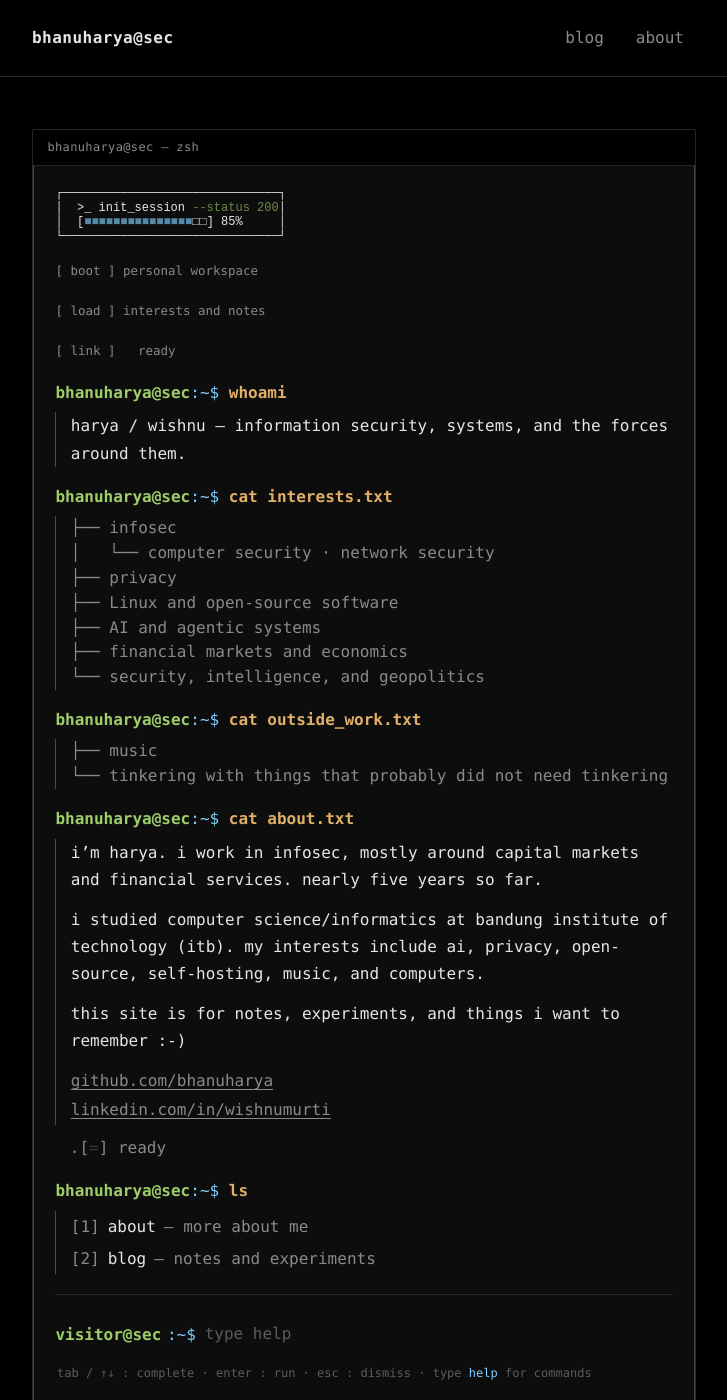
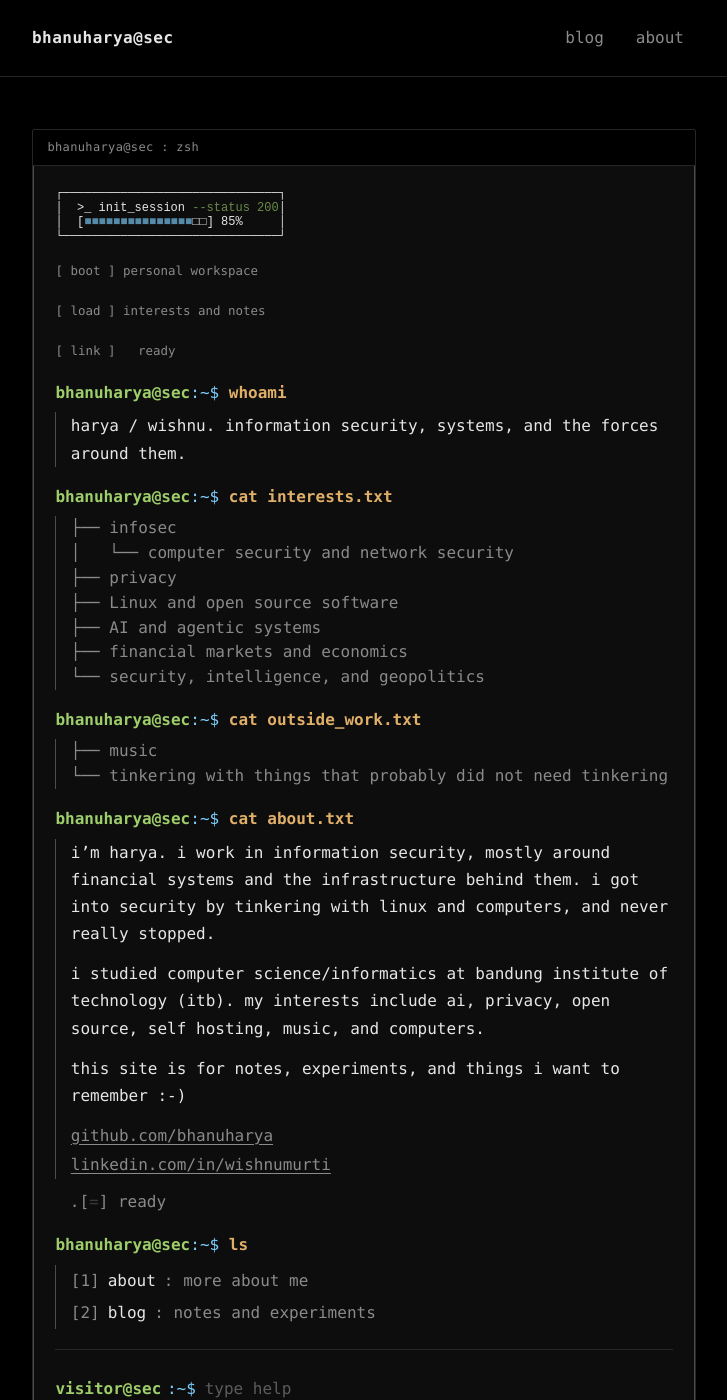
Before and after one commit to bhanuharya/bhanuharya.github.io, a Jekyll site: the page built from index.md, in a window 1280 px wide and 1400 px high. Shown: the whole window, without its empty margins (276-1003 px from the left). Built offline with Jekyll 4.4.1, drawn with Linux system fonts in a browser that asks for light colours.

Commit message:
Refine site copy and personal profile

```diff
--- a/404.html
+++ b/404.html
@@ -1,6 +1,6 @@
 ---
 layout: page
-title: "404 — not found"
+title: "404 not found"
 permalink: /404.html
 ---
 
@@ -8,6 +8,6 @@ permalink: /404.html
 <pre aria-hidden="true">┌──────────────────────┐
 │  >_ 404  not found    │
 └──────────────────────┘</pre>
-<p>that page isn’t here — maybe it moved, maybe i typed something wrong :-)</p>
+<p>that page isn’t here. maybe it moved, maybe i typed something wrong :-)</p>
 <p><a href="{{ '/' | relative_url }}">return home →</a> · <a href="{{ '/blog/' | relative_url }}">browse blog →</a></p>
 </div>
--- a/_config.yml
+++ b/_config.yml
@@ -1,8 +1,8 @@
 title: bhanuharya@sec
 author: harya
 description: >-
-  Notes and experiments from Harya — security, systems,
-  and self-hosting.
+  Notes and experiments from Harya, security, systems,
+  and self hosting.
 url: "https://bhanuharya.github.io"
 baseurl: ""
 theme: minima
--- a/_layouts/home.html
+++ b/_layouts/home.html
@@ -2,11 +2,11 @@
 layout: default
 ---
 
-<h1 class="visually-hidden">harya — information security, systems, and self-hosting</h1>
+<h1 class="visually-hidden">harya, information security, systems, and self hosting</h1>
 
 <article class="term" aria-label="Terminal introduction">
   <div class="term-bar">
-    <span class="term-title">bhanuharya@sec — zsh</span>
+    <span class="term-title">bhanuharya@sec : zsh</span>
   </div>
 
   <div class="term-body">
@@ -17,14 +17,14 @@ layout: default
 
     <pre class="boot-sequence" aria-hidden="true"><span class="boot-line boot-line-1">[ boot ] personal workspace</span>
 <span class="boot-line boot-line-2">[ load ] interests and notes</span>
-<span class="boot-line boot-line-3">[ link ] <span class="boot-spinner" aria-hidden="true"><span>|</span><span>/</span><span>—</span><span>\</span></span> ready</span></pre>
+<span class="boot-line boot-line-3">[ link ] <span class="boot-spinner" aria-hidden="true"><span>|</span><span>/</span><span>_</span><span>\</span></span> ready</span></pre>
 
     <div class="line">
       <span class="prompt">bhanuharya@sec</span><span class="loc">:~$</span> <span class="cmd">whoami</span>
     </div>
 
     <div class="out">
-      <p>harya / wishnu — information security, systems, and the forces around them.</p>
+      <p>harya / wishnu. information security, systems, and the forces around them.</p>
     </div>
 
     <div class="line">
@@ -33,9 +33,9 @@ layout: default
 
     <div class="out">
       <pre class="ascii-tree">├── infosec
-│   └── computer security · network security
+│   └── computer security and network security
 ├── privacy
-├── Linux and open-source software
+├── Linux and open source software
 ├── AI and agentic systems
 ├── financial markets and economics
 └── security, intelligence, and geopolitics</pre>
@@ -57,8 +57,8 @@ layout: default
 
       <div class="out about-copy">
         <h2 id="about-heading" class="visually-hidden">about</h2>
-        <p>i’m harya. i work in infosec, mostly around capital markets and financial services. nearly five years so far.</p>
-        <p>i studied computer science/informatics at bandung institute of technology (itb). my interests include ai, privacy, open-source, self-hosting, music, and computers.</p>
+        <p>i’m harya. i work in information security, mostly around financial systems and the infrastructure behind them. i got into security by tinkering with linux and computers, and never really stopped.</p>
+        <p>i studied computer science/informatics at bandung institute of technology (itb). my interests include ai, privacy, open source, self hosting, music, and computers.</p>
         <p>this site is for notes, experiments, and things i want to remember :-)</p>
         <p class="about-links"><a href="https://github.com/bhanuharya" rel="me">github.com/bhanuharya</a><br><a href="https://www.linkedin.com/in/wishnumurti" rel="me">linkedin.com/in/wishnumurti</a></p>
       </div>
@@ -72,8 +72,8 @@ layout: default
 
     <div class="out">
       <div class="cmdlist">
-        <div class="entry"><span class="idx">[1]</span> <a href="{{ '/about/' | relative_url }}">about</a><span class="dim"> — more about me</span></div>
-        <div class="entry"><span class="idx">[2]</span> <a href="{{ '/blog/' | relative_url }}">blog</a><span class="dim">  — notes and experiments</span></div>
+        <div class="entry"><span class="idx">[1]</span> <a href="{{ '/about/' | relative_url }}">about</a><span class="dim"> : more about me</span></div>
+        <div class="entry"><span class="idx">[2]</span> <a href="{{ '/blog/' | relative_url }}">blog</a><span class="dim"> : notes and experiments</span></div>
       </div>
     </div>
 
@@ -86,7 +86,7 @@ layout: default
       <div id="visitor-suggestions" class="visitor-suggestions" role="listbox" aria-label="Command suggestions"></div>
       <div class="visitor-cli-output" data-cli-output aria-live="polite"></div>
       <p id="visitor-privacy" class="visitor-privacy dim">runs locally in your browser. no input is sent anywhere. hosting logs might still exist, but not from this page :-)</p>
-      <noscript><p class="dim" style="margin-top:0.5rem">javascript is off — use the links above: <a href="{{ '/about/' | relative_url }}">about</a> · <a href="{{ '/blog/' | relative_url }}">blog</a></p></noscript>
+      <noscript><p class="dim" style="margin-top:0.5rem">javascript is off. use the links above: <a href="{{ '/about/' | relative_url }}">about</a> · <a href="{{ '/blog/' | relative_url }}">blog</a></p></noscript>
     </form>
   </div>
 </article>
@@ -112,7 +112,7 @@ layout: default
       <a class="latest-cta" href="{{ latest.url | relative_url }}">read →</a>
     </article>
   {% else %}
-    <p class="dim">no posts yet — check back soon :-)</p>
+    <p class="dim">no posts yet. check back soon :-)</p>
   {% endif %}
 </section>
 
```
Also changed, not shown: about.md (+16 -5 lines), blog.md (+2 -2 lines).
